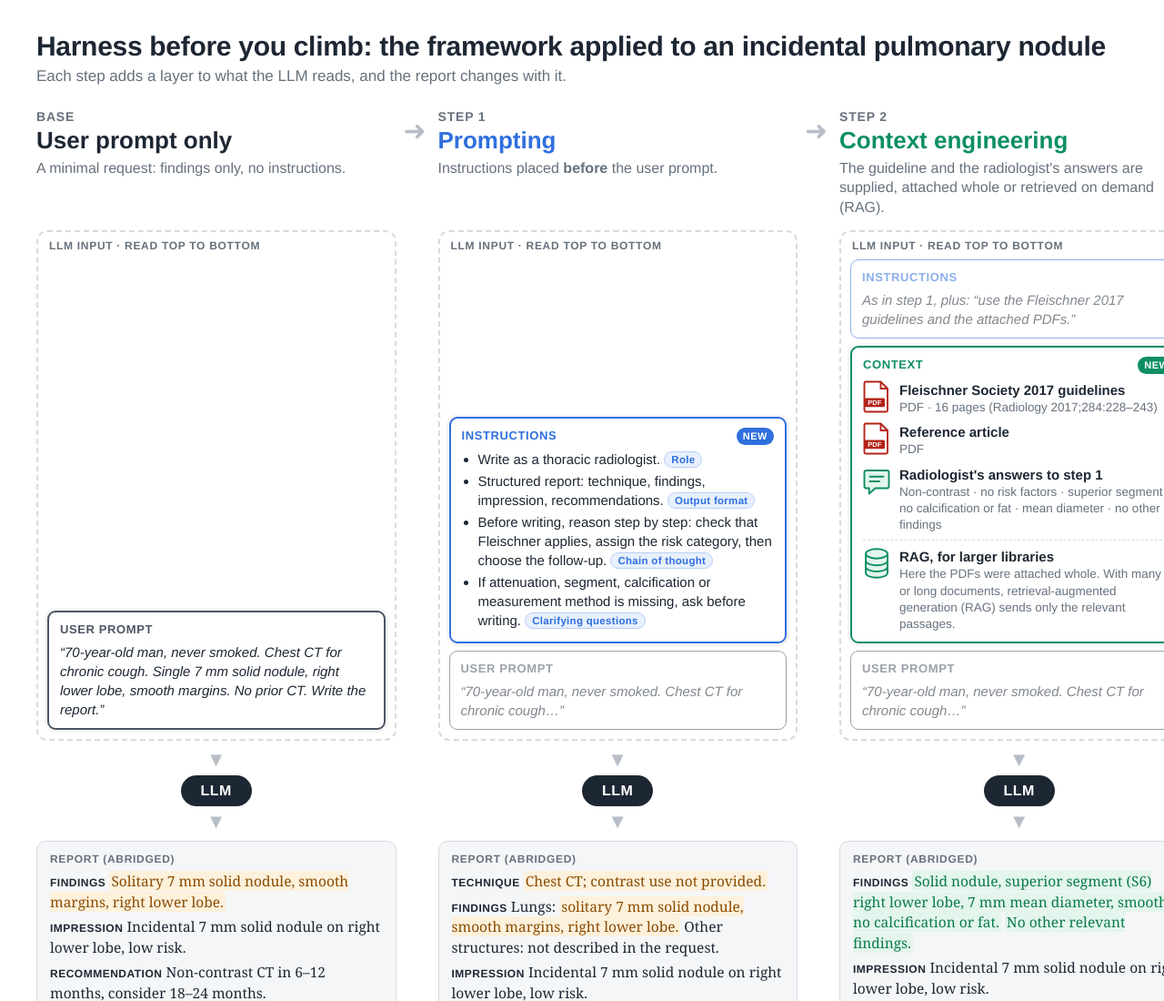
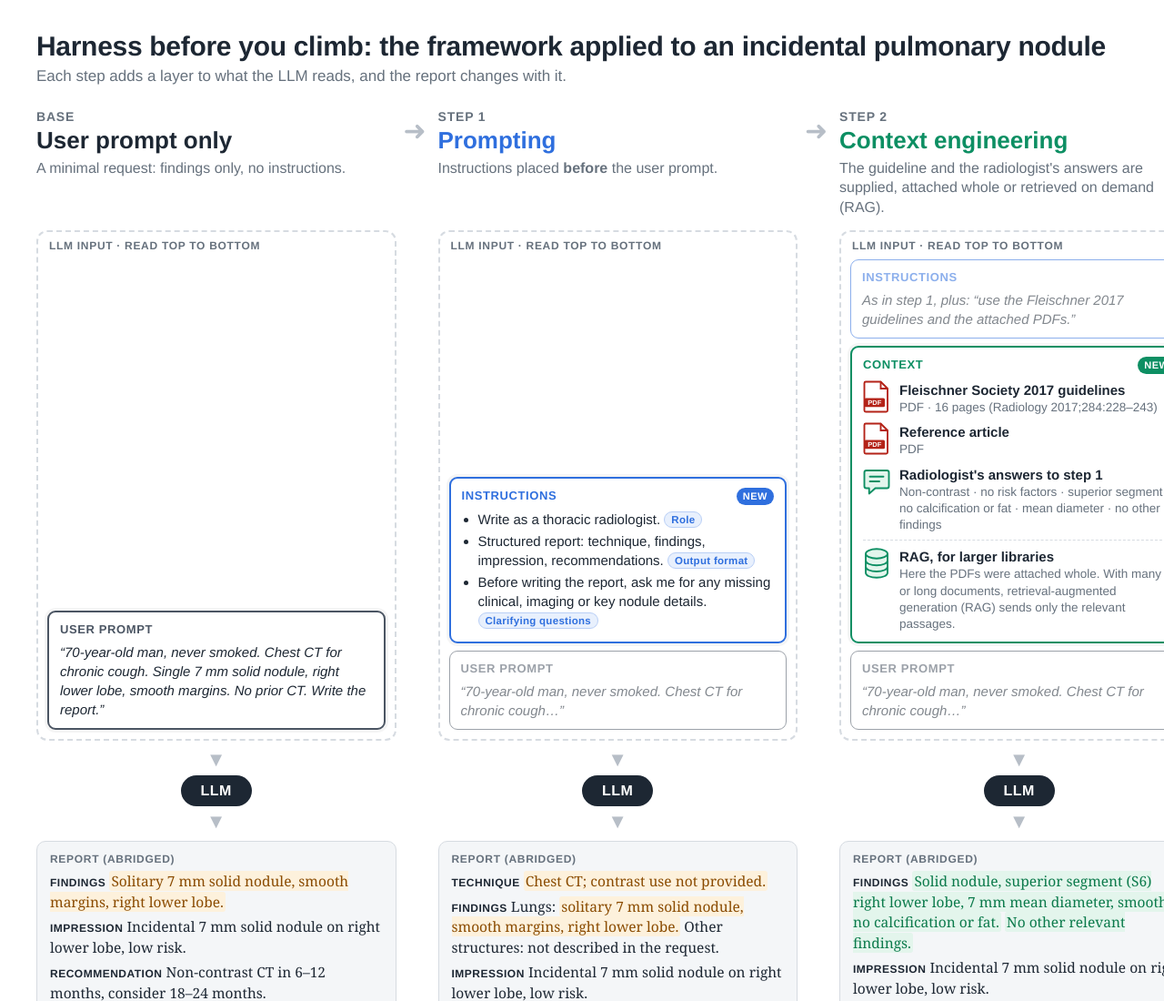
Before and after one commit to juanto121/car-exhibit, a plain HTML site: page figure/pipeline.html in a window 1280 px wide. Shown: the top 1100 px of the page at 91% size. Drawn offline with Linux system fonts and the light colour scheme.

Commit message:
Simplify Step 1 prompting: drop chain of thought, broaden clarifying instruction
Co-Authored-By: Claude Opus 5.5 <noreply@anthropic.com>

```diff
--- a/figure/pipeline.html
+++ b/figure/pipeline.html
@@ -219,8 +219,7 @@
           <ul>
             <li>Write as a thoracic radiologist. <span class="tech">Role</span></li>
             <li>Structured report: technique, findings, impression, recommendations. <span class="tech">Output format</span></li>
-            <li>Before writing, reason step by step: check that Fleischner applies, assign the risk category, then choose the follow-up. <span class="tech">Chain of thought</span></li>
-            <li>If attenuation, segment, calcification or measurement method is missing, ask before writing. <span class="tech">Clarifying questions</span></li>
+            <li>Before writing the report, ask me for any missing clinical, imaging or key nodule details. <span class="tech">Clarifying questions</span></li>
           </ul>
         </div>
         <div class="layer l-user">
```
Also changed, not shown: figure/pipeline.png.
